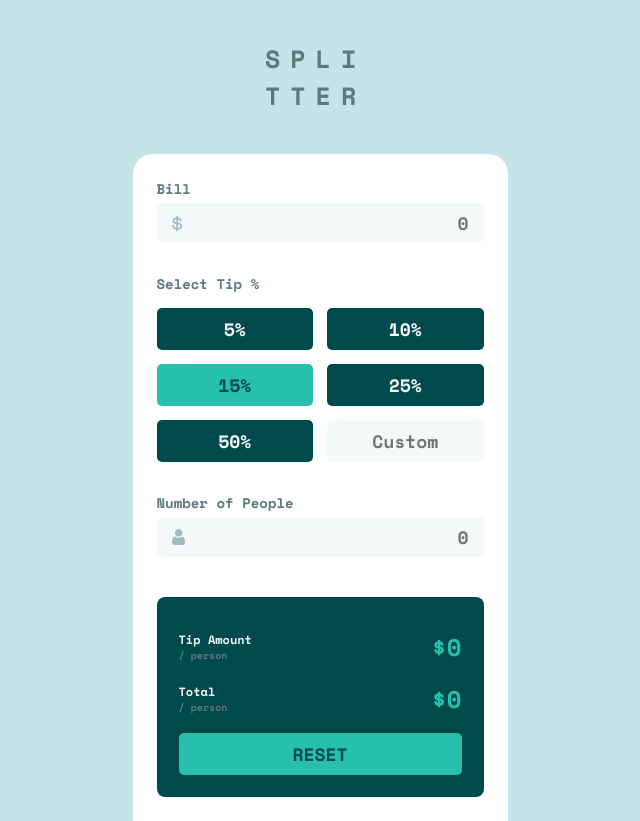
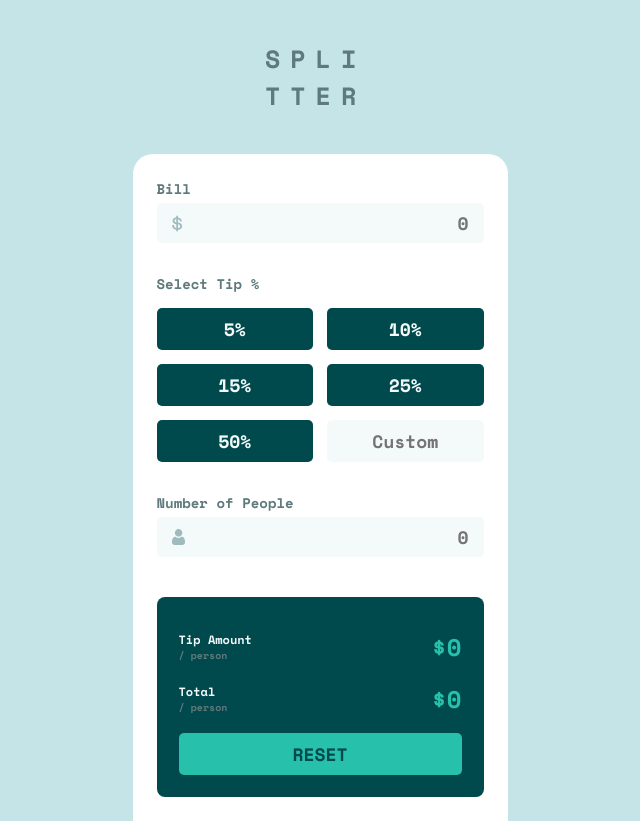
Before and after one commit to AmirhosseinHashemi/Tip-Calculator, a React (Create React App) app: page / in a window 1280 px wide. Shown: the whole page, without its empty margins (320-960 px from the left). Built offline with nearby package versions, Linux system fonts and the light colour scheme.

Commit message:
create Button component and refactor

```diff
--- a/src/App.js
+++ b/src/App.js
@@ -17,21 +17,13 @@ function Form() {
 
       <div className="form__tips" aria-label="tips">
         <h2 className="form__label">Select Tip %</h2>
-        <button className="form__tip" type="button">
-          5%
-        </button>
-        <button className="form__tip" type="button">
-          10%
-        </button>
-        <button className="form__tip selected" type="button">
-          15%
-        </button>
-        <button className="form__tip" type="button">
-          25%
-        </button>
-        <button className="form__tip" type="button">
-          50%
-        </button>
+
+        <Button>5%</Button>
+        <Button>10%</Button>
+        <Button>15%</Button>
+        <Button>25%</Button>
+        <Button>50%</Button>
+
         <label htmlFor="custom-tip">
           <input
             type="text"
@@ -81,3 +73,11 @@ function Input({ name, children }) {
     </div>
   );
 }
+
+function Button({ children }) {
+  return (
+    <button className="form__tip" type="button">
+      {children}
+    </button>
+  );
+}
```
